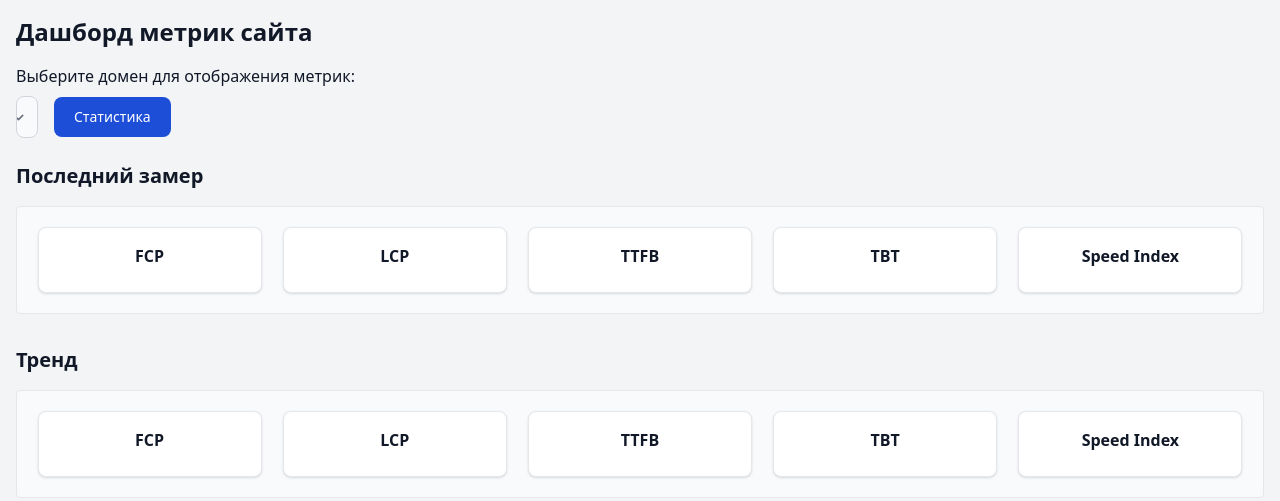
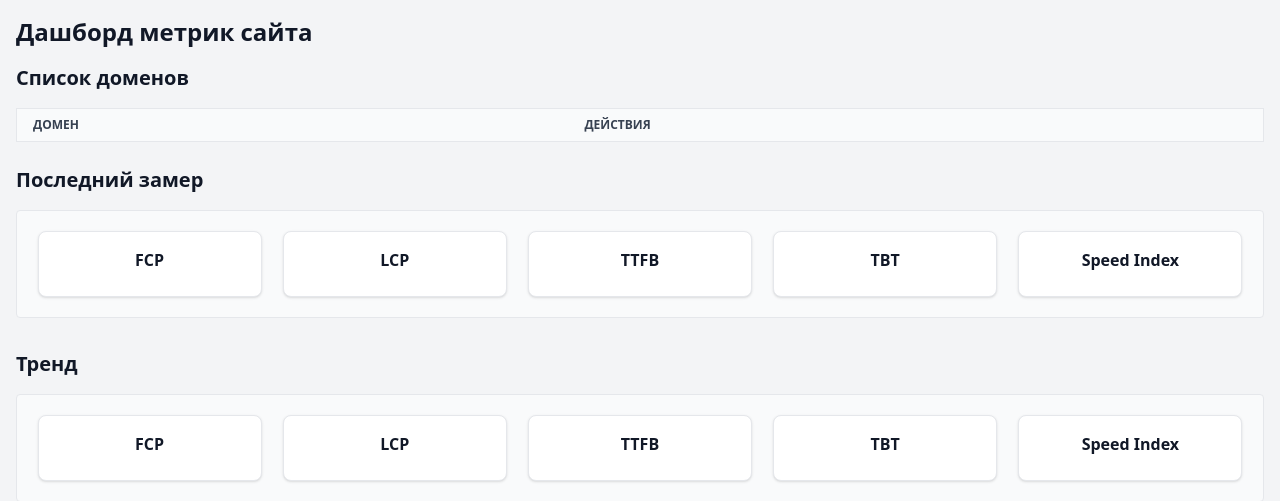
Before and after one commit to sol1-boop/POLZAru-speed-index, a Flask app: page /dashboard in a window 1280 px wide. Shown: the part 56-557 px from the top of the page. Run offline with Flask 3, Linux system fonts and the light colour scheme; lists and menus that the app fills with data are empty; some libraries are stand-ins or nearby versions.

Commit message:
Add domain table to dashboard and fix chart modal layout

```diff
--- a/templates/dashboard.html
+++ b/templates/dashboard.html
@@ -7,17 +7,27 @@
 
 {% block content %}
 <h1 class="text-2xl font-bold mb-4">Дашборд метрик сайта</h1>
-<p class="mb-2">Выберите домен для отображения метрик:</p>
-<div class="flex items-center gap-4 mb-6">
-    <select id="domainSelect" class="bg-gray-50 border border-gray-300 text-gray-900 text-sm rounded-lg p-2.5">
+<h2 class="text-xl font-semibold mb-4">Список доменов</h2>
+<div class="overflow-x-auto mb-6">
+    <table class="w-full text-sm text-left text-gray-500 border border-gray-200">
+        <thead class="text-xs text-gray-700 uppercase bg-gray-50">
+            <tr>
+                <th class="px-4 py-2">Домен</th>
+                <th class="px-4 py-2">Действия</th>
+            </tr>
+        </thead>
+        <tbody>
         {% for domain in domains %}
-            <option value="{{ domain.domain }}">{{ domain.domain }}</option>
+            <tr class="bg-white border-b">
+                <td class="px-4 py-2">{{ domain.domain }}</td>
+                <td class="px-4 py-2 space-x-2">
+                    <button class="stats-button bg-blue-500 text-white px-2 py-1 rounded" data-domain="{{ domain.domain }}">Статистика</button>
+                    <button class="chart-button bg-green-500 text-white px-2 py-1 rounded" data-domain="{{ domain.domain }}">График</button>
+                </td>
+            </tr>
         {% endfor %}
-    </select>
-    <button id="showStatsButton"
-            class="text-white bg-blue-700 hover:bg-blue-800 focus:ring-4 focus:outline-none focus:ring-blue-300 font-medium rounded-lg text-sm px-5 py-2.5">
-        Статистика
-    </button>
+        </tbody>
+    </table>
 </div>
 
 <h2 class="text-xl font-semibold mb-4">Последний замер</h2>
@@ -116,21 +126,15 @@
 
 <script>
 document.addEventListener('DOMContentLoaded', function() {
-    const domainSelect = document.getElementById('domainSelect');
     const statsModal = document.getElementById('stats-modal');
     const statsContent = document.getElementById('statsContent');
     const statsDomain = document.getElementById('statsDomain');
     const closeStatsModal = document.getElementById('closeStatsModal');
-    const showStatsButton = document.getElementById('showStatsButton');
     let fcpChart, lcpChart, ttfbChart, tbtChart, siChart;
 
 
     closeStatsModal.onclick = function() {
         statsModal.classList.add('hidden');
-    }
-
-    showStatsButton.onclick = function() {
-        fetchStats(domainSelect.value);
     }
 
     function createDataset(label, data, borderColor, fill = true, borderDash = [], borderWidth = 1, tension = 0.1) {
@@ -408,12 +412,23 @@ document.addEventListener('DOMContentLoaded', function() {
             });
     }
 
-    // Initial load for the first domain in the select list
-    fetchAndRenderCharts(domainSelect.value);
+    // Initial load for the first domain in the table
+    const initialButton = document.querySelector('.chart-button');
+    if (initialButton) {
+        fetchAndRenderCharts(initialButton.getAttribute('data-domain'));
+    }
 
-    // Event listener for domain change
-    domainSelect.addEventListener('change', function() {
-        fetchAndRenderCharts(this.value);
+    // Event listeners for table buttons
+    document.querySelectorAll('.chart-button').forEach(button => {
+        button.addEventListener('click', () => {
+            fetchAndRenderCharts(button.getAttribute('data-domain'));
+        });
+    });
+
+    document.querySelectorAll('.stats-button').forEach(button => {
+        button.addEventListener('click', () => {
+            fetchStats(button.getAttribute('data-domain'));
+        });
     });
 });
 </script>
```
Also changed, not shown: templates/index.html (+8 -4 lines).
